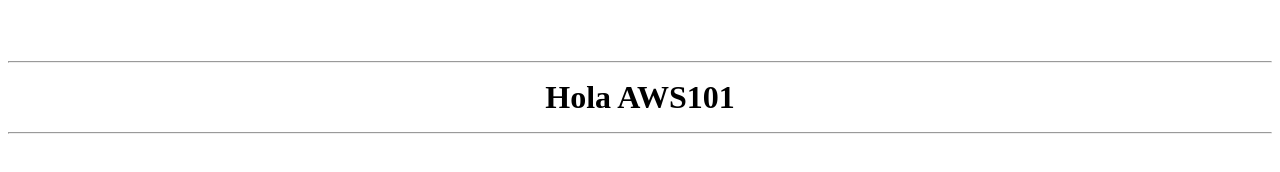
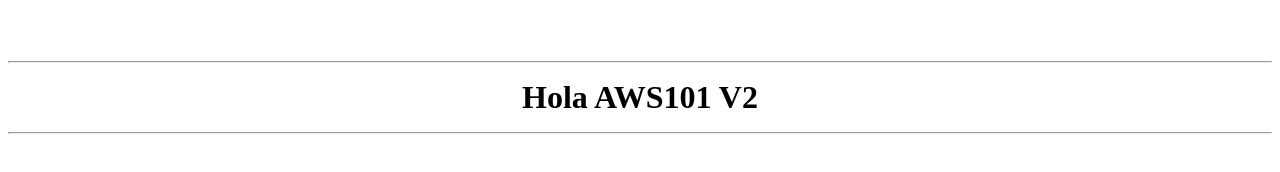
Before and after one commit to dolguin-/aws101-kubernetes, a plain HTML site: page clase-3/hola-aws101/index.html in a window 1280 px wide. Drawn offline with Linux system fonts and the light colour scheme.

Commit message:
hola-aws101 v2

```diff
--- a/clase-3/hola-aws101/index.html
+++ b/clase-3/hola-aws101/index.html
@@ -6,7 +6,7 @@
       <br>
       <hr>
       <center>
-        Hola AWS101
+        Hola AWS101 V2
       </center>
       <hr>
     <h1>
```
